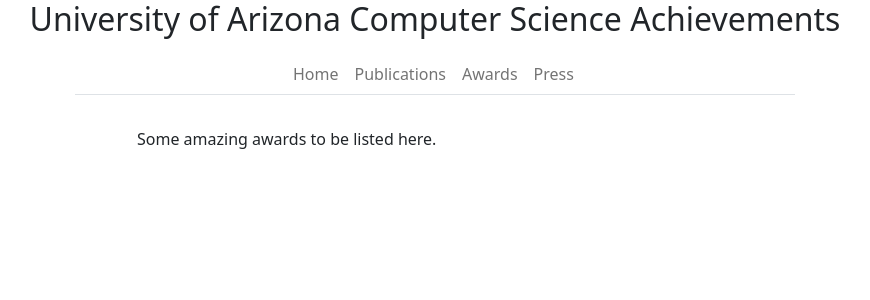
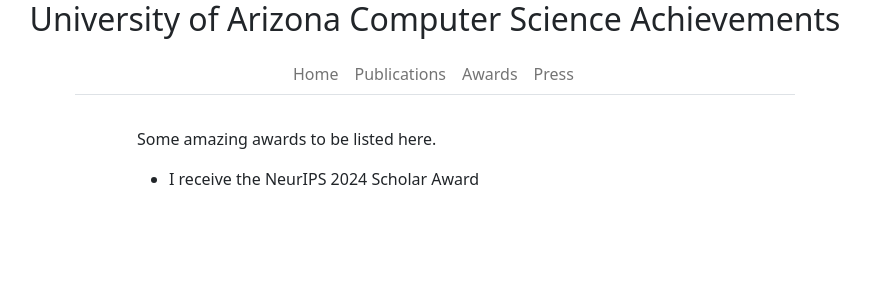
Before and after one commit to UArizona-ComputerScience/cs_achievements, a Jekyll site: the page built from awards.md, in a window 1280 px wide. Shown: the top 300 px of the page, without its empty margins (205-1075 px from the left). Built offline with Jekyll 4.4.1, drawn with Linux system fonts in a browser that asks for light colours.

Commit message:
Update awards.md
Added a new award. Changes made by Thang Duong.

```diff
--- a/awards.md
+++ b/awards.md
@@ -5,3 +5,5 @@ order: 2
 ---
 
 Some amazing awards to be listed here.
+
+- I receive the NeurIPS 2024 Scholar Award
```
